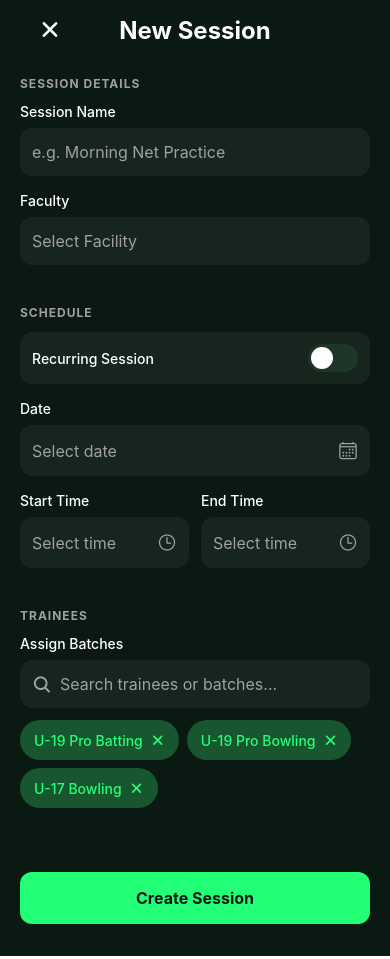
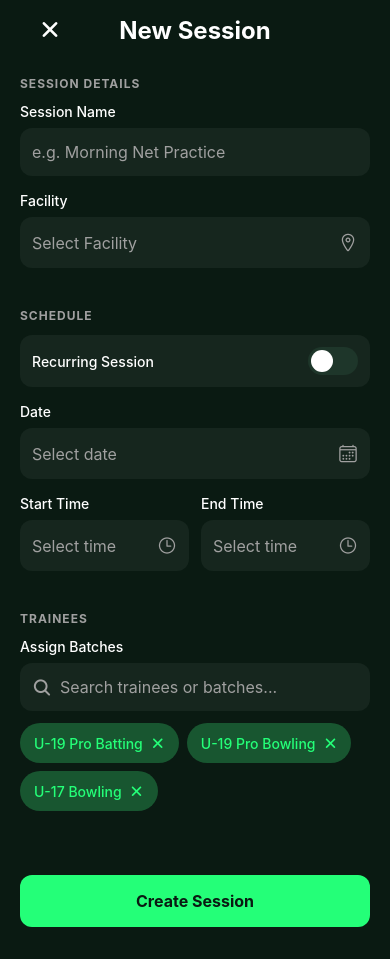
Before and after one commit to HarshitT00/CricApp, a React Native app: screen /CreateSession in a window 390 px wide. Built offline with nearby package versions, Linux system fonts and the light colour scheme; what react-native-worklets would draw is missing.

Commit message:
component extraction

```diff
--- /dev/null
+++ b/src/components/Chip.tsx
@@ -0,0 +1,49 @@
+import React from 'react';
+import { View, Text, StyleSheet, TouchableOpacity } from 'react-native';
+import { Ionicons } from '@expo/vector-icons';
+import { colors } from '@/constants/colors';
+
+interface ChipProps {
+  label: string;
+  onClose?: () => void;
+}
+
+export const Chip: React.FC<ChipProps> = ({ label, onClose }) => {
+  return (
+    <View style={styles.chip}>
+      <Text style={styles.chipText}>{label}</Text>
+      {onClose && (
+        <TouchableOpacity
+          onPress={onClose}
+          hitSlop={{ top: 8, bottom: 8, left: 8, right: 8 }}
+          style={styles.closeButton}
+        >
+          <Ionicons name="close" size={18} color={colors.primary} />
+        </TouchableOpacity>
+      )}
+    </View>
+  );
+};
+
+const styles = StyleSheet.create({
+  chip: {
+    flexDirection: 'row',
+    alignItems: 'center',
+    backgroundColor: colors.primaryLight,
+    borderRadius: 20,
+    paddingVertical: 8,
+    paddingLeft: 14,
+    paddingRight: 10,
+  },
+  chipText: {
+    fontSize: 14,
+    color: colors.primary,
+    fontWeight: '500',
+    marginRight: 4,
+  },
+  closeButton: {
+    padding: 2,
+    alignItems: 'center',
+    justifyContent: 'center',
+  },
+});
--- /dev/null
+++ b/src/components/SearchBar.tsx
@@ -0,0 +1,122 @@
+import React from 'react';
+import { View, TextInput, StyleSheet, TextInputProps, TouchableOpacity, Text, ScrollView } from 'react-native';
+import { Ionicons } from '@expo/vector-icons';
+import { colors } from '@/constants/colors';
+import { spacing } from '@/constants/spacing';
+
+export interface SearchResult {
+  id: string;
+  name: string;
+}
+
+interface SearchBarProps extends TextInputProps {
+  value: string;
+  onChangeText: (text: string) => void;
+  placeholder?: string;
+  results?: SearchResult[];
+  onSelectResult?: (result: SearchResult) => void;
+}
+
+export const SearchBar: React.FC<SearchBarProps> = ({
+  value,
+  onChangeText,
+  placeholder = "Search...",
+  results = [],
+  onSelectResult,
+  ...props
+}) => {
+  const showResults = value.length > 0 && results.length > 0;
+
+  return (
+    <View style={styles.wrapper}>
+      {/* Search Input Container */}
+      <View style={styles.searchContainer}>
+        <Ionicons name="search" size={20} color={colors.text.secondary} style={styles.searchIcon} />
+        <TextInput
+          style={styles.searchInput}
+          placeholder={placeholder}
+          placeholderTextColor={colors.text.secondary}
+          value={value}
+          onChangeText={onChangeText}
+          {...props}
+        />
+      </View>
+
+      {/* Floating Dropdown Results */}
+      {showResults && (
+        <View style={styles.dropdownContainer}>
+          <ScrollView
+            keyboardShouldPersistTaps="handled"
+            style={styles.scrollView}
+            nestedScrollEnabled={true}
+          >
+            {results.map((result) => (
+              <TouchableOpacity
+                key={result.id}
+                style={styles.searchResultItem}
+                onPress={() => onSelectResult && onSelectResult(result)}
+              >
+                <Text style={styles.searchResultText}>{result.name}</Text>
+              </TouchableOpacity>
+            ))}
+          </ScrollView>
+        </View>
+      )}
+    </View>
+  );
+};
+
+const styles = StyleSheet.create({
+  wrapper: {
+    // This makes the dropdown position itself relative to this container
+    position: 'relative',
+    zIndex: 1000, // Important for iOS to ensure dropdown stays on top
+    marginBottom: spacing.m,
+  },
+  searchContainer: {
+    flexDirection: 'row',
+    alignItems: 'center',
+    backgroundColor: colors.surface,
+    borderRadius: spacing.borderRadius,
+    paddingHorizontal: spacing.m,
+  },
+  searchIcon: {
+    marginRight: spacing.s,
+  },
+  searchInput: {
+    flex: 1,
+    paddingVertical: 14,
+    fontSize: 16,
+    color: colors.text.primary,
+  },
+  dropdownContainer: {
+    position: 'absolute',
+    top: 54, // Places it right below the search bar
+    left: 0,
+    right: 0,
+    backgroundColor: colors.surfaceLight,
+    borderRadius: spacing.borderRadius,
+    borderWidth: 1,
+    borderColor: colors.border,
+    maxHeight: 200, // Limits height and makes it scrollable if there are many results
+    zIndex: 1000,
+    elevation: 5, // Adds a shadow on Android
+    shadowColor: '#000', // Adds a shadow on iOS
+    shadowOffset: { width: 0, height: 4 },
+    shadowOpacity: 0.3,
+    shadowRadius: 4,
+  },
+  scrollView: {
+    flexGrow: 0,
+  },
+  searchResultItem: {
+    paddingVertical: 12,
+    paddingHorizontal: spacing.m,
+    borderBottomWidth: 1,
+    borderBottomColor: colors.border,
+  },
+  searchResultText: {
+    color: colors.text.primary,
+    fontSize: 14,
+  }
+});
--- /dev/null
+++ b/src/components/SelectorInput.tsx
@@ -0,0 +1,65 @@
+import React from 'react';
+import { View, Text, TouchableOpacity, StyleSheet } from 'react-native';
+import { Ionicons } from '@expo/vector-icons';
+import { colors } from '@/constants/colors';
+import { spacing } from '@/constants/spacing';
+
+export interface SelectorInputProps {
+  label: string;
+  value: string;
+  placeholder: string;
+  icon: keyof typeof Ionicons.glyphMap;
+  onPress: () => void;
+}
+
+export const SelectorInput: React.FC<SelectorInputProps> = ({
+  label,
+  value,
+  placeholder,
+  icon,
+  onPress,
+}) => {
+  return (
+    <View style={styles.fieldContainer}>
+      <Text style={styles.label}>{label}</Text>
+      <TouchableOpacity
+        style={styles.inputWithIcon}
+        onPress={onPress}
+        activeOpacity={0.7}
+      >
+        <Text style={[styles.inputValue, !value && styles.placeholderText]}>
+          {value || placeholder}
+        </Text>
+        <Ionicons name={icon} size={20} color={colors.text.secondary} />
+      </TouchableOpacity>
+    </View>
+  );
+};
+
+const styles = StyleSheet.create({
+  fieldContainer: {
+    marginBottom: spacing.l,
+  },
+  label: {
+    fontSize: 14,
+    fontWeight: '500',
+    color: colors.text.primary,
+    marginBottom: spacing.s,
+  },
+  inputWithIcon: {
+    flexDirection: 'row',
+    alignItems: 'center',
+    justifyContent: 'space-between',
+    backgroundColor: colors.surface,
+    borderRadius: spacing.borderRadius,
+    paddingHorizontal: spacing.m,
+    paddingVertical: 14,
+  },
+  inputValue: {
+    fontSize: 16,
+    color: colors.text.primary,
+  },
+  placeholderText: {
+    color: colors.text.secondary,
+  },
+});
--- a/src/features/sessions/components/CreateSessionDetailsSection.tsx
+++ b/src/features/sessions/components/CreateSessionDetailsSection.tsx
@@ -3,6 +3,7 @@ import { View, Text, TextInput, StyleSheet } from 'react-native';
 
 import { colors } from '@/constants/colors';
 import { spacing } from '@/constants/spacing';
+import { SelectorInput } from '@/components/SelectorInput';
 
 interface CreateSessionDetailsSectionProps {
   name: string;
@@ -30,16 +31,13 @@ export const CreateSessionDetailsSection: React.FC<CreateSessionDetailsSectionPr
           onChangeText={onChangeName}
         />
       </View>
-      <View style={styles.fieldContainer}>
-        <Text style={styles.label}>Faculty</Text>
-        <TextInput
-          style={styles.input}
-          placeholder="Select Facility"
-          placeholderTextColor={colors.text.secondary}
-          value={facility}
-          onChangeText={onChangeFacility}
+        <SelectorInput
+            label="Facility"
+            value={facility}
+            placeholder="Select Facility"
+            icon="location-outline" // or "chevron-forward"
+            onPress={() => console.log('Open facility picker')}
         />
-      </View>
     </View>
   );
 };
--- a/src/features/sessions/components/CreateSessionForm.tsx
+++ b/src/features/sessions/components/CreateSessionForm.tsx
@@ -1,15 +1,24 @@
-import React, { useState } from 'react';
+import React, { useMemo, useState } from 'react';
 import { View, StyleSheet, TouchableOpacity, Text } from 'react-native';
 
 import { colors } from '@/constants/colors';
 import { spacing } from '@/constants/spacing';
 import { CreateSessionDetailsSection } from '@/features/sessions/components/CreateSessionDetailsSection';
 import { CreateSessionScheduleSection } from '@/features/sessions/components/CreateSessionScheduleSection';
-import { Batch, CreateSessionTraineesSection } from '@/features/sessions/components/CreateSessionsTraineesSection';
+import { CreateSessionTraineesSection } from '@/features/sessions/components/CreateSessionsTraineesSection';
+import { Batch } from '@/types/Batch';
 
 interface CreateSessionFormProps {
   onSubmit: (sessionData: any) => void;
 }
+
+const DUMMY_BATCHES: Batch[] = [
+  { id: '1', name: 'U-19 Pro Batting' },
+  { id: '2', name: 'U-19 Pro Bowling' },
+  { id: '3', name: 'Senior Men T20' },
+  { id: '4', name: 'Beginners Batch A' },
+  { id: '5', name: 'Weekend Warriors' },
+];
 
 export const CreateSessionForm: React.FC<CreateSessionFormProps> = ({ onSubmit }) => {
   // Session Details State
@@ -31,12 +40,23 @@ export const CreateSessionForm: React.FC<CreateSessionFormProps> = ({ onSubmit }
     { id: '1', name: 'U-19 Pro Batting'}, { id: '2', name: 'U-19 Pro Bowling' }, { id: '3', name: 'U-17 Bowling' }
   ]);
 
+  const searchResults = useMemo(() => {
+    if (!searchQuery.trim()) return [];
+
+    return DUMMY_BATCHES.filter(batch =>
+      batch.name.toLowerCase().includes(searchQuery.toLowerCase()) &&
+      // Prevent showing batches that are already selected
+      !selectedBatches.find(selected => selected.id === batch.id)
+    );
+  }, [searchQuery, selectedBatches]);
+
+  const handleSelectSearchResult = (batch: Batch) => {
+    setSelectedBatches(prev => [...prev, batch]); // Add to chips
+    setSearchQuery(''); // Clear the search bar
+  };
+
   const handleRemoveBatch = (idToRemove: string) => {
     setSelectedBatches(prev => prev.filter(batch => batch.id !== idToRemove));
-  };
-
-  const handlePressSelectTrainees = () => {
-    console.log('Open trainee selection modal');
   };
 
   // Handlers
@@ -94,6 +114,8 @@ export const CreateSessionForm: React.FC<CreateSessionFormProps> = ({ onSubmit }
         onChangeSearch={setSearchQuery}
         selectedBatches={selectedBatches}
         onRemoveBatch={handleRemoveBatch}
+        searchResults={searchResults}
+        onSelectSearchResult={handleSelectSearchResult}
       />
 
       <TouchableOpacity style={styles.submitButton} onPress={handleSubmit}>
--- a/src/features/sessions/components/CreateSessionScheduleSection.tsx
+++ b/src/features/sessions/components/CreateSessionScheduleSection.tsx
@@ -5,6 +5,7 @@ import { StyleSheet, Text, TouchableOpacity, View } from 'react-native';
 import { CustomToggle } from '@/components/CustomToggle';
 import { colors } from '@/constants/colors';
 import { spacing } from '@/constants/spacing';
+import { SelectorInput } from '@/components/SelectorInput';
 
 const WEEKDAYS = [
   { label: 'S', value: 'Sun' },
@@ -32,26 +33,6 @@ interface CreateSessionScheduleSectionProps {
   onPressStartTime: () => void;
   onPressEndTime: () => void;
 }
-
-interface SelectorInputProps {
-  label: string;
-  value: string;
-  placeholder: string;
-  icon: keyof typeof Ionicons.glyphMap;
-  onPress: () => void;
-}
-
-const SelectorInput = ({ label, value, placeholder, icon, onPress }: SelectorInputProps) => (
-  <View style={styles.fieldContainer}>
-    <Text style={styles.label}>{label}</Text>
-    <TouchableOpacity style={styles.inputWithIcon} onPress={onPress}>
-      <Text style={[styles.inputValue, !value && styles.placeholderText]}>
-        {value || placeholder}
-      </Text>
-      <Ionicons name={icon} size={20} color={colors.text.secondary} />
-    </TouchableOpacity>
-  </View>
-);
 
 export const CreateSessionScheduleSection: React.FC<CreateSessionScheduleSectionProps> = ({
   isRepeating,
@@ -182,22 +163,6 @@ const styles = StyleSheet.create({
     color: colors.text.primary,
     marginBottom: spacing.s,
   },
-  inputWithIcon: {
-    flexDirection: 'row',
-    alignItems: 'center',
-    justifyContent: 'space-between',
-    backgroundColor: colors.surface,
-    borderRadius: spacing.borderRadius,
-    paddingHorizontal: spacing.m,
-    paddingVertical: 14,
-  },
-  inputValue: {
-    fontSize: 16,
-    color: colors.text.primary,
-  },
-  placeholderText: {
-    color: colors.text.secondary,
-  },
   daysRow: {
     flexDirection: 'row',
     justifyContent: 'space-between',
--- a/src/features/sessions/components/CreateSessionsTraineesSection.tsx
+++ b/src/features/sessions/components/CreateSessionsTraineesSection.tsx
@@ -1,19 +1,17 @@
 import React from 'react';
-import { View, Text, TextInput, StyleSheet, TouchableOpacity } from 'react-native';
-import { Ionicons } from '@expo/vector-icons';
+import { View, Text, StyleSheet } from 'react-native';
 import { colors } from '@/constants/colors';
 import { spacing } from '@/constants/spacing';
-
-export interface Batch {
-  id: string;
-  name: string;
-}
+import { Chip } from '@/components/Chip';
+import { SearchBar, SearchResult } from '@/components/SearchBar'; // Ensure SearchResult is exported from SearchBar
 
 interface CreateSessionTraineesSectionProps {
   searchQuery: string;
   onChangeSearch: (query: string) => void;
-  selectedBatches: Batch[];
+  selectedBatches: SearchResult[];
   onRemoveBatch: (id: string) => void;
+  searchResults: SearchResult[];
+  onSelectSearchResult: (batch: SearchResult) => void;
 }
 
 export const CreateSessionTraineesSection: React.FC<CreateSessionTraineesSectionProps> = ({
@@ -21,6 +19,8 @@ export const CreateSessionTraineesSection: React.FC<CreateSessionTraineesSection
   onChangeSearch,
   selectedBatches,
   onRemoveBatch,
+  searchResults,
+  onSelectSearchResult,
 }) => {
   return (
     <View style={styles.container}>
@@ -29,31 +29,24 @@ export const CreateSessionTraineesSection: React.FC<CreateSessionTraineesSection
       <View style={styles.fieldContainer}>
         <Text style={styles.label}>Assign Batches</Text>
 
-        <View style={styles.searchContainer}>
-          <Ionicons name="search" size={20} color={colors.text.secondary} style={styles.searchIcon} />
-          <TextInput
-            style={styles.searchInput}
-            placeholder="Search trainees or batches..."
-            placeholderTextColor={colors.text.secondary}
-            value={searchQuery}
-            onChangeText={onChangeSearch}
-          />
-        </View>
+        {/* The SearchBar now handles the dropdown automatically! */}
+        <SearchBar
+          value={searchQuery}
+          onChangeText={onChangeSearch}
+          placeholder="Search trainees or batches..."
+          results={searchResults}
+          onSelectResult={onSelectSearchResult}
+        />
 
+        {/* Selected Batches Chips */}
         {selectedBatches.length > 0 && (
           <View style={styles.chipsContainer}>
             {selectedBatches.map((batch) => (
-              <View key={batch.id} style={styles.chip}>
-                <Text style={styles.chipText}>{batch.name}</Text>
-                <TouchableOpacity
-                  onPress={() => onRemoveBatch(batch.id)}
-                  hitSlop={{ top: 8, bottom: 8, left: 8, right: 8 }}
-                  style={styles.closeButton}
-                >
-                  {/* Changed the icon color to primary to match the green theme */}
-                  <Ionicons name="close" size={18} color={colors.primary} />
-                </TouchableOpacity>
-              </View>
+              <Chip
+                key={batch.id}
+                label={batch.name}
+                onClose={() => onRemoveBatch(batch.id)}
+              />
             ))}
           </View>
         )}
@@ -65,6 +58,7 @@ export const CreateSessionTraineesSection: React.FC<CreateSessionTraineesSection
 const styles = StyleSheet.create({
   container: {
     marginBottom: spacing.xl,
+    zIndex: 1000, // Ensure this entire section can float above subsequent sections
   },
   sectionHeader: {
     fontSize: 12,
@@ -75,6 +69,7 @@ const styles = StyleSheet.create({
   },
   fieldContainer: {
     marginBottom: spacing.l,
+    zIndex: 1000,
   },
   label: {
     fontSize: 14,
@@ -82,47 +77,9 @@ const styles = StyleSheet.create({
     color: colors.text.primary,
     marginBottom: spacing.s,
   },
-  searchContainer: {
-    flexDirection: 'row',
-    alignItems: 'center',
-    backgroundColor: colors.surface,
-    borderRadius: spacing.borderRadius,
-    paddingHorizontal: spacing.m,
-    marginBottom: spacing.m,
-  },
-  searchIcon: {
-    marginRight: spacing.s,
-  },
-  searchInput: {
-    flex: 1,
-    paddingVertical: 14,
-    fontSize: 16,
-    color: colors.text.primary,
-  },
   chipsContainer: {
     flexDirection: 'row',
     flexWrap: 'wrap',
     gap: spacing.s,
   },
-  chip: {
-    flexDirection: 'row',
-    alignItems: 'center',
-    backgroundColor: colors.primaryLight, // Using your new deep green color
-    borderRadius: 20,
-    paddingVertical: 8, // Slightly increased padding for better touch target
-    paddingLeft: 14,
-    paddingRight: 10,
-  },
-  chipText: {
-    fontSize: 14,
-    color: colors.primary, // Make text bright green to pop against the dark green background
-    fontWeight: '500',
-    marginRight: 4,
-  },
-  closeButton: {
-    // Completely removed backgroundColor and borderRadius
-    padding: 2,
-    alignItems: 'center',
-    justifyContent: 'center',
-  },
 });
--- /dev/null
+++ b/src/types/Batch.ts
@@ -0,0 +1,4 @@
+export interface Batch {
+  id: string;
+  name: string;
+}
```
